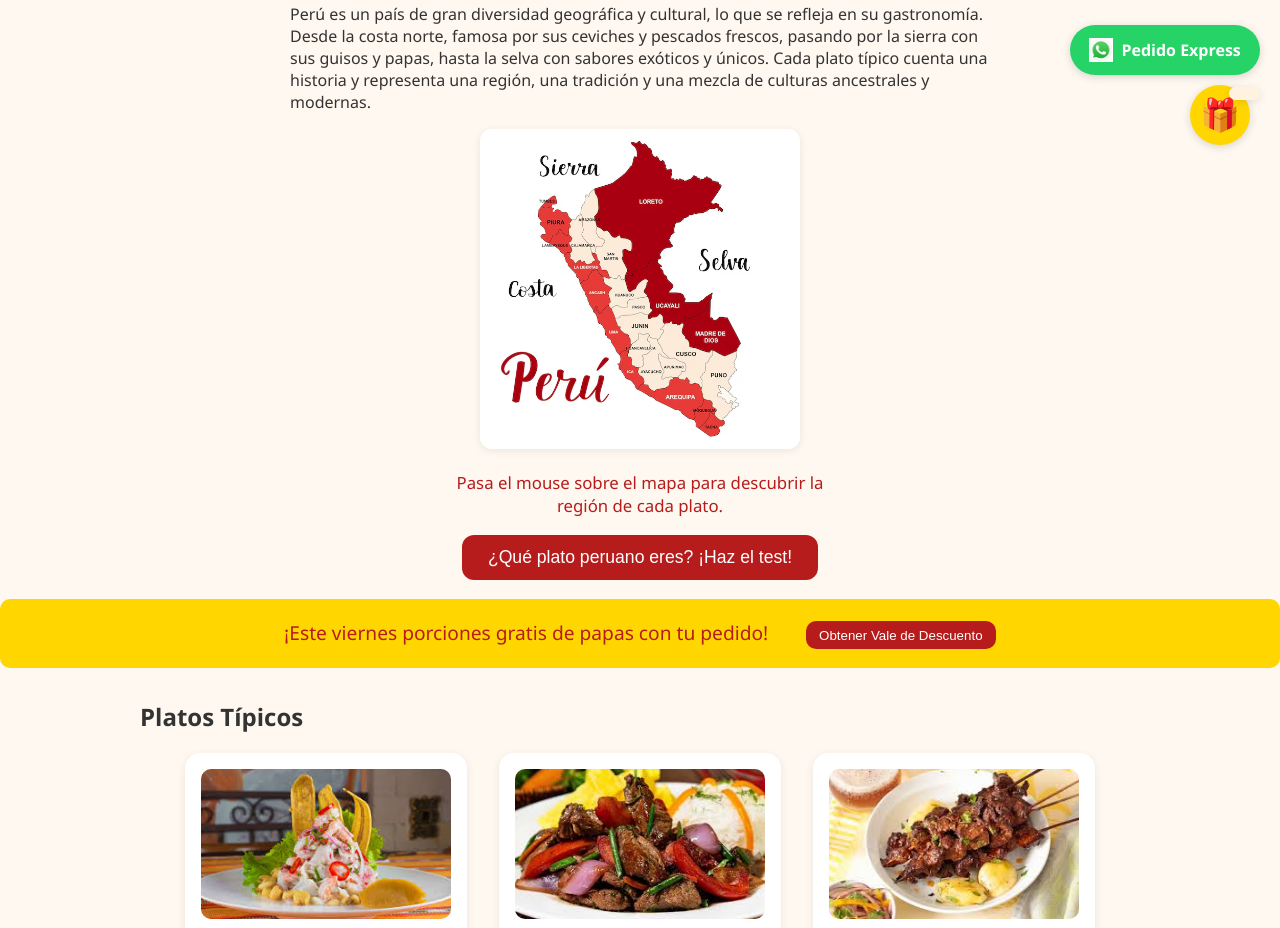
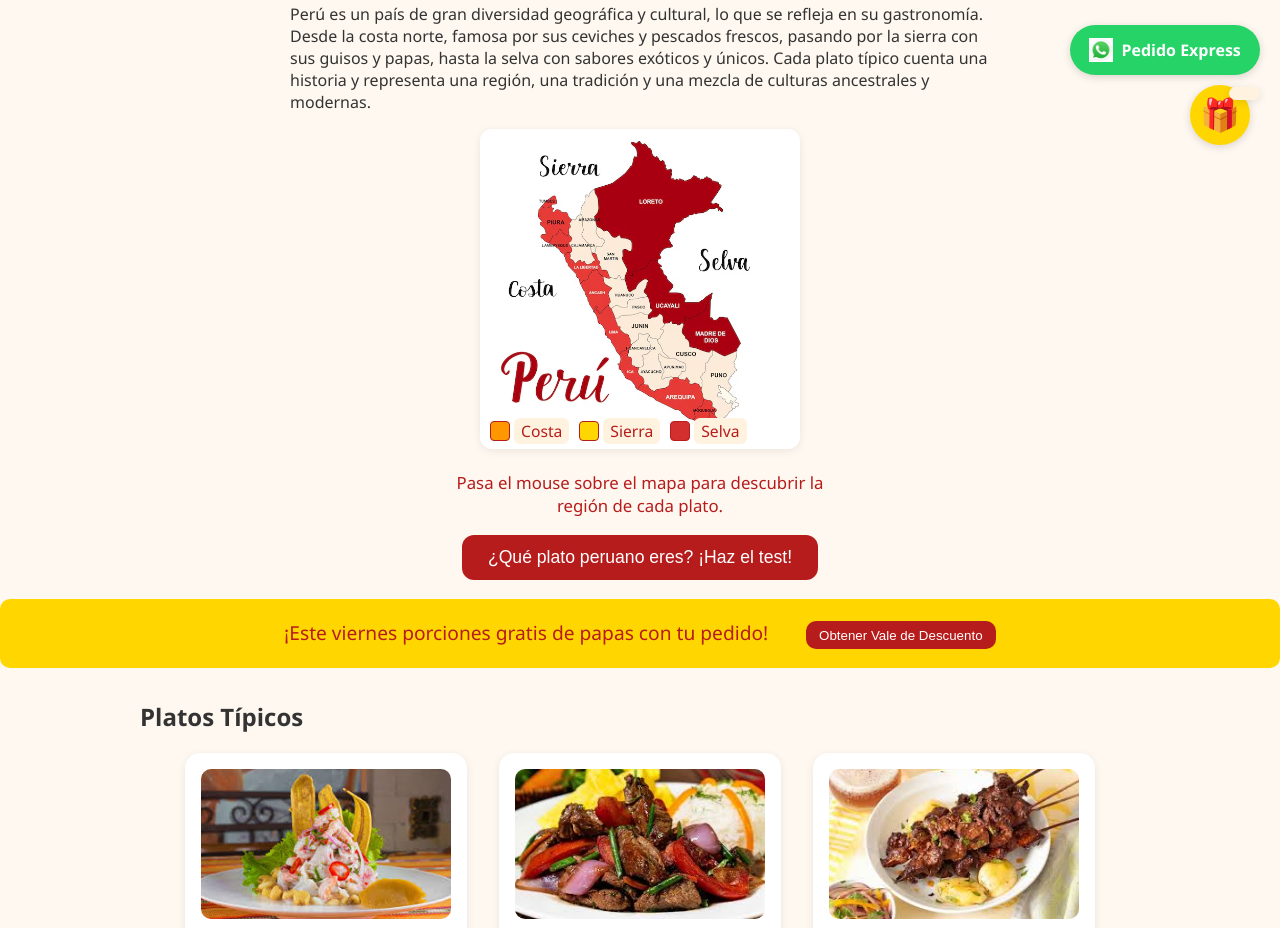
Before and after one commit to JCAM2327/Web_Restaurant, a plain HTML site: page Web_Restaurante_Peruano/index.html in a window 1280 px wide. Shown: the part 625-1553 px from the top of the page. Drawn offline with Linux system fonts and the light colour scheme.

Commit message:
Update index.html
More functions in web

```diff
--- a/Web_Restaurante_Peruano/index.html
+++ b/Web_Restaurante_Peruano/index.html
@@ -31,7 +31,10 @@
             <div class="carousel-track" id="carousel-track" style="display:flex;transition:transform 0.5s;">
                 <img src="img/carrusel1.jpg" class="carousel-img fade-in" alt="Ceviche peruano fresco" loading="lazy" style="flex:0 0 50%;max-width:50%;">
                 <img src="img/carrusel2.jpg" class="carousel-img fade-in" alt="Lomo Saltado tradicional" loading="lazy" style="flex:0 0 50%;max-width:50%;">
-                <img src="img/carrusel3.jpgnga el cursor" class="carousel-img fade-in" alt="Paisaje del norte de Perú" loading="lazy" style="flex:0 0 50%;max-width:50%;">
+                <img src="img/carrusel3.jpg" class="carousel-img fade-in" alt="Causa Limeña" loading="lazy" style="flex:0 0 50%;max-width:50%;">
+                <img src="img/carrusel4.jpg" class="carousel-img fade-in" alt="Anticuchos" loading="lazy" style="flex:0 0 50%;max-width:50%;">
+                <img src="img/carrusel5.jpeg" class="carousel-img fade-in" alt="Papa a la Huancaína" loading="lazy" style="flex:0 0 50%;max-width:50%;">
+                <img src="img/carrusel6.jpg" class="carousel-img fade-in" alt="Suspiro Limeño" loading="lazy" style="flex:0 0 50%;max-width:50%;">
                 <!-- ...puedes añadir más imágenes de comidas o paisajes... -->
             </div>
             <button class="carousel-btn prev" aria-label="Anterior" id="carousel-prev">&#10094;</button>
@@ -57,11 +60,7 @@
             🛒
             <span id="carrito-count" style="position:absolute;top:-8px;right:-8px;background:#b71c1c;color:#fff;font-size:0.85em;border-radius:50%;width:22px;height:22px;display:flex;align-items:center;justify-content:center;">0</span>
         </button>
-        <!-- Soporte directo: WhatsApp y chat -->
-        <!-- <a href="https://wa.me/542235023826?text=Hola%20necesito%20ayuda%20con%20mi%20pedido%20en%20Sabor%20del%20Norte" target="_blank" title="Soporte por WhatsApp" class="icon-btn" id="whatsapp-support-btn" style="top:10px;right:110px;">
-            <img src="img/whatsapp.jpeg" alt="Soporte WhatsApp" style="height:38px;width:38px;border-radius:50%;box-shadow:0 2px 8px rgba(0,0,0,0.10);border:2px solid #25d366;">
-            <span class="icon-tooltip">Soporte WhatsApp</span>
-        </a> -->
+
     </header>
 
     <!-- Sugerencia del Chef -->
@@ -84,6 +83,21 @@
         <div style="position:relative;display:inline-block;">
             <img src="img/mapa-peru.avif" alt="Mapa de Perú con regiones" style="max-width:320px;width:100%;border-radius:12px;box-shadow:0 2px 8px rgba(0,0,0,0.08);" id="mapa-peru-img">
             <div id="tooltip-mapa" style="display:none;position:absolute;top:10px;left:10px;background:#fff3e0;color:#b71c1c;padding:0.5em 1em;border-radius:8px;box-shadow:0 2px 8px rgba(0,0,0,0.10);font-size:0.95em;z-index:10;"></div>
+            <!-- Leyenda de colores sobre la imagen -->
+            <div style="position:absolute;bottom:10px;left:10px;z-index:11;display:flex;gap:10px;">
+                <div style="display:flex;align-items:center;gap:4px;">
+                    <span style="display:inline-block;width:18px;height:18px;background:#ff9800;border-radius:4px;border:1px solid #b71c1c;"></span>
+                    <span style="font-size:0.98em;background:#fff3e0;border-radius:6px;padding:2px 7px;color:#b71c1c;">Costa</span>
+                </div>
+                <div style="display:flex;align-items:center;gap:4px;">
+                    <span style="display:inline-block;width:18px;height:18px;background:#ffd600;border-radius:4px;border:1px solid #b71c1c;"></span>
+                    <span style="font-size:0.98em;background:#fff3e0;border-radius:6px;padding:2px 7px;color:#b71c1c;">Sierra</span>
+                </div>
+                <div style="display:flex;align-items:center;gap:4px;">
+                    <span style="display:inline-block;width:18px;height:18px;background:#d32f2f;border-radius:4px;border:1px solid #b71c1c;"></span>
+                    <span style="font-size:0.98em;background:#fff3e0;border-radius:6px;padding:2px 7px;color:#b71c1c;">Selva</span>
+                </div>
+            </div>
         </div>
         <div id="desc-region" class="desc-region" style="margin:1em auto 0 auto;max-width:400px;font-size:1.05em;color:#b71c1c;min-height:48px;text-align:center;transition:color 0.3s;">
             Pasa el mouse sobre el mapa para descubrir la región de cada plato.
```
